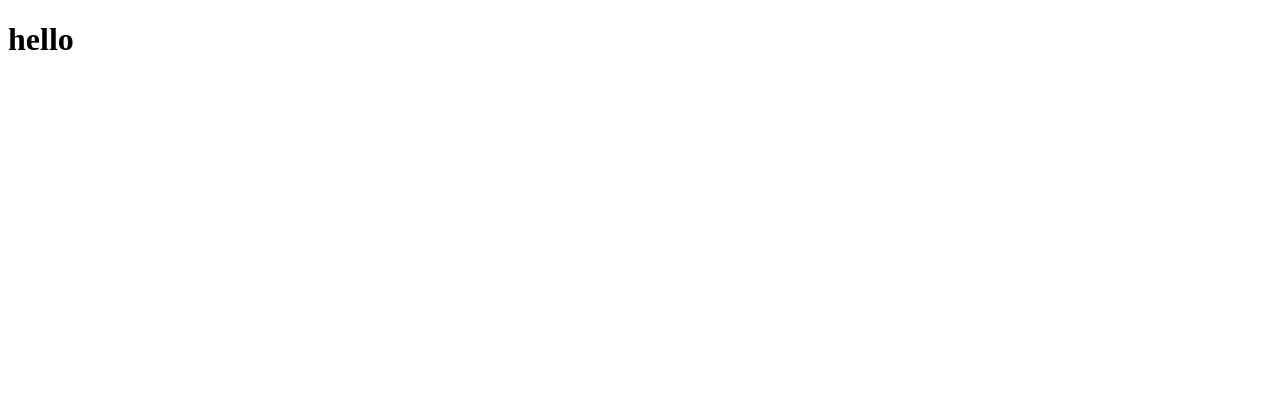
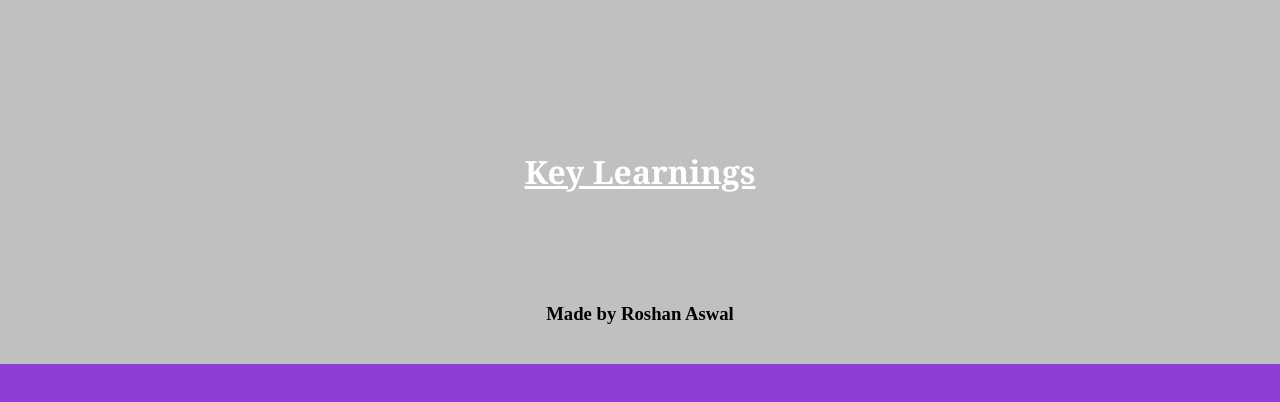
Before and after one commit to RoshanAswal/E-Protfolio, a plain HTML site: page learning.html in a window 1280 px wide. Drawn offline with Linux system fonts and the light colour scheme.

Commit message:
Pages added

```diff
--- a/learning.html
+++ b/learning.html
@@ -4,9 +4,15 @@
     <meta charset="UTF-8">
     <meta http-equiv="X-UA-Compatible" content="IE=edge">
     <meta name="viewport" content="width=device-width, initial-scale=1.0">
+    <link rel="stylesheet" href="style.css">
     <title>Learnings of Roshan</title>
 </head>
 <body>
-    <h1>hello</h1>
+    <div class="header">
+        <h1 class="title">Key Learnings</h1>
+    </div>
+    <div class="footer">
+        <h3 class="end">Made by Roshan Aswal</h3>
+    </div>
 </body>
 </html>
--- a/style.css
+++ b/style.css
@@ -25,3 +25,13 @@ h1{
     font-family:Cambria;
     text-decoration: underline;
 }
+.header{
+    margin-top:0;
+    padding:50px;
+    background-color: silver;
+}
+.footer{
+    margin-bottom:0;
+    padding:20px;
+    background-color: silver;
+}
```
Also changed, not shown: GD.html (+7 -1 lines), PI.html (+7 -1 lines), assignment.html (+7 -1 lines).
